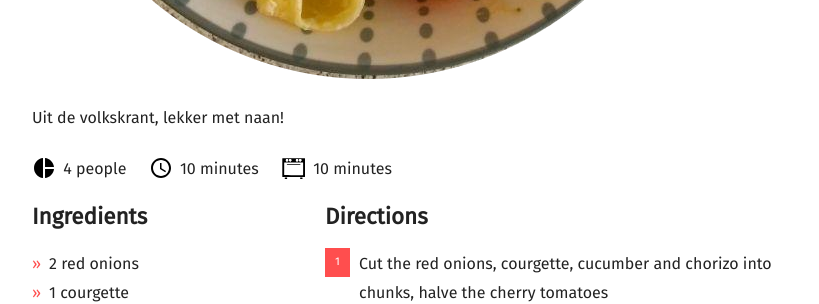
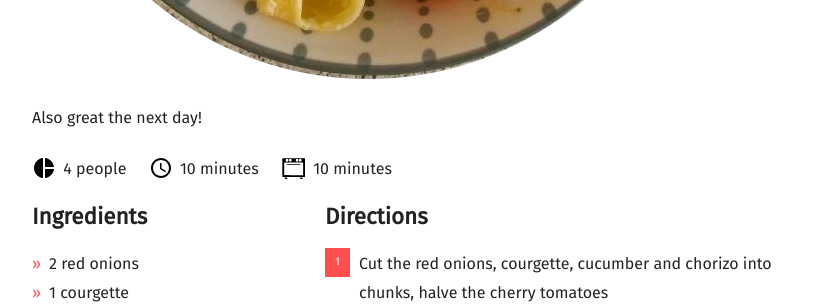
Before and after one commit to shiltemann/recipes, a Jekyll site: the page built from _posts/2018-08-26-zomerpasta.md, in a window 1280 px wide and 900 px high, scrolled down 754 px. Shown: the part 171-475 px from the top of the window, without its empty margins (58-877 px from the left). Built offline with Jekyll 4.4.1, drawn with Linux system fonts in a browser that asks for light colours; nearby versions of some CDN libraries; some web fonts are replaced.

Commit message:
add zomerpasta recipe

```diff
--- a/_posts/2018-08-26-zomerpasta.md
+++ b/_posts/2018-08-26-zomerpasta.md
@@ -29,4 +29,4 @@ recipe:
     6. Stir in all the other ingredients and enjoy!
 ---
 
-Uit de volkskrant, lekker met naan!
+Also great the next day!
```
